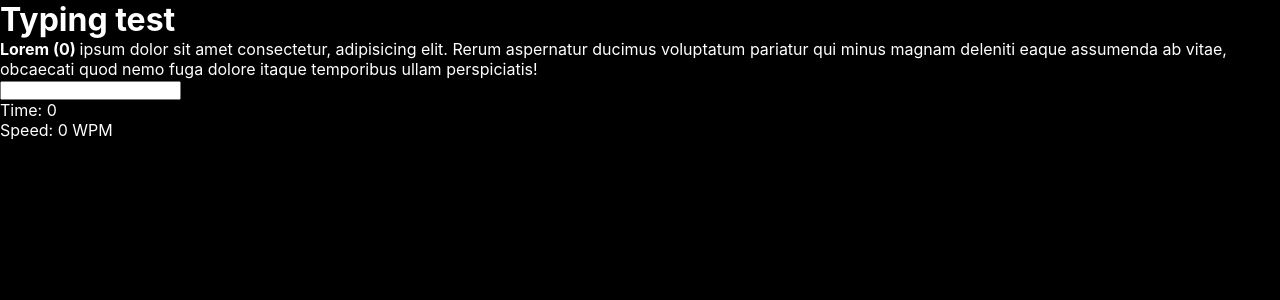
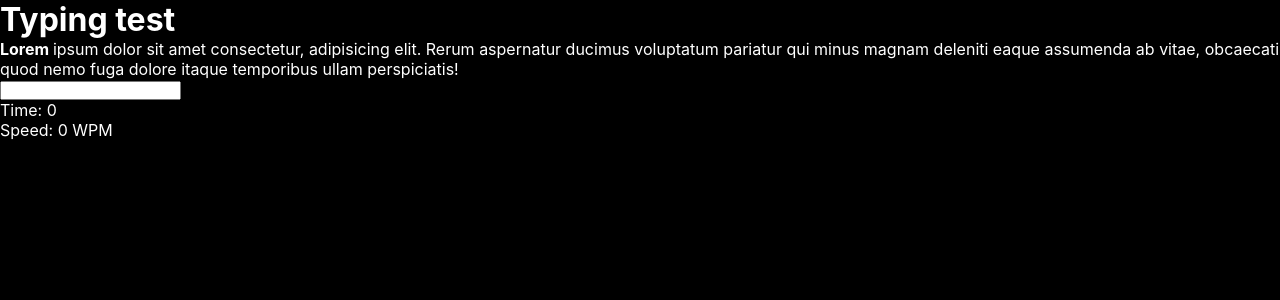
Before and after one commit to michalmjo/typing-test-app, a React (Create React App) app: page / in a window 1280 px wide. Shown: the top 300 px of the page. Built offline with nearby package versions, Linux system fonts and the light colour scheme.

Commit message:
deletion of unnecessary code

```diff
--- a/src/components/Word.tsx
+++ b/src/components/Word.tsx
@@ -5,7 +5,6 @@ interface textArea {
   text: string;
   activeText: boolean | number;
   correct: boolean;
-  memo: any;
 }
 
 const Word = (props: textArea) => {
@@ -13,24 +12,9 @@ const Word = (props: textArea) => {
 
   const { text, activeText, correct } = props;
 
-  if (correct === true)
-    return (
-      <span className="correct">
-        {text} ({props.memo.current})
-      </span>
-    );
-  if (correct === false)
-    return (
-      <span className="incorrect">
-        {text} ({props.memo.current})
-      </span>
-    );
-  if (activeText)
-    return (
-      <span className="active">
-        {text} ({props.memo.current}){" "}
-      </span>
-    );
+  if (correct === true) return <span className="correct">{text} </span>;
+  if (correct === false) return <span className="incorrect">{text} </span>;
+  if (activeText) return <span className="active">{text} </span>;
 
   return (
     <span style={{ fontWeight: activeText ? "bold" : "normal" }}>{text} </span>
--- a/src/components/Words.tsx
+++ b/src/components/Words.tsx
@@ -23,12 +23,6 @@ const Words = ({
   const [correctWords, setCorrectWords] = useState<any>([]);
 
   const words = useRef(getWords());
-
-  const testMemo = useRef(0);
-
-  useEffect(() => {
-    testMemo.current += 1;
-  });
 
   const processInput = (value: string) => {
     if (activeTextIndex === words.current.length) return;
@@ -69,7 +63,6 @@ const Words = ({
               text={word}
               activeText={index === activeTextIndex}
               correct={correctWords[index]}
-              memo={testMemo}
             />
           );
         })}
```
